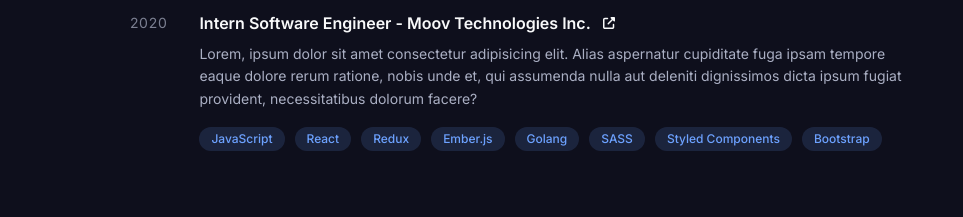
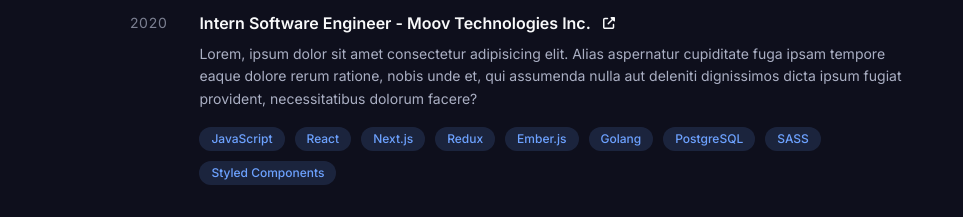
Before and after one commit to Spencer-J-Lee/portfolio-website-v1, a Next.js app: page / in a window 1280 px wide. Shown: the part 1860-2077 px from the top of the page, without its empty margins (158-1121 px from the left). Built offline with nearby package versions, Linux system fonts and the light colour scheme.

Commit message:
Create exp variables for consistency

```diff
--- /dev/null
+++ b/src/components/experience/constants.ts
@@ -0,0 +1,25 @@
+export const SKILLS = {
+  JAVASCRIPT: "JavaScript",
+  TYPESCRIPT: "TypeScript",
+  REACT: "React",
+  NEXTJS: "Next.js",
+  REDUX: "Redux",
+  GOLANG: "Golang",
+  POSTGRESQL: "PostgreSQL",
+  JEST: "Jest",
+  REACT_TESTING_LIBRARY: "React Testing Library",
+  TAILWINDCSS: "TailwindCSS",
+  MATERIAL_UI: "Material-UI",
+  STORYBOOK: "Storybook",
+  LOOKER: "Looker",
+  EMBERJS: "Ember.js",
+  BOOTSTRAP: "Bootstrap",
+  CONTENTFUL: "Contentful",
+  METABASE: "Metabase",
+  SASS: "SASS",
+  STYLED_COMPONENTS: "Styled Components",
+} as const;
+
+export const COMPANIES = {
+  MOOV: "Moov Technologies Inc.",
+} as const;
--- a/src/components/experience/data.ts
+++ b/src/components/experience/data.ts
@@ -1,34 +1,36 @@
+import { COMPANIES, SKILLS } from "./constants";
+
 interface ExperienceData {
   title: string;
   company: string;
   description: string;
   dateStr: string;
   link: string;
-  skills: string[];
+  skills: (typeof SKILLS)[keyof typeof SKILLS][];
 }
 
 export const experienceData: ExperienceData[] = [
   {
     title: "Software Engineer",
-    company: "Moov Technologies Inc.",
+    company: COMPANIES.MOOV,
     description:
       "Lorem, ipsum dolor sit amet consectetur adipisicing elit. Alias aspernatur cupiditate fuga ipsam tempore eaque dolore rerum ratione, nobis unde et, qui assumenda nulla aut deleniti dignissimos dicta ipsum fugiat provident, necessitatibus dolorum facere?",
     dateStr: "2022 — 2024",
-    link: "",
+    link: "https://moov.co/search?search_flow_type=text",
     skills: [
-      "JavaScript",
-      "TypeScript",
-      "React",
-      "Next.js",
-      "Redux",
-      "Golang",
-      "PostgreSQL",
-      "Jest",
-      "React Testing Library",
-      "TailwindCSS",
-      "Material-UI",
-      "Storybook",
-      "Looker",
+      SKILLS.JAVASCRIPT,
+      SKILLS.TYPESCRIPT,
+      SKILLS.REACT,
+      SKILLS.NEXTJS,
+      SKILLS.REDUX,
+      SKILLS.GOLANG,
+      SKILLS.POSTGRESQL,
+      SKILLS.JEST,
+      SKILLS.REACT_TESTING_LIBRARY,
+      SKILLS.TAILWINDCSS,
+      SKILLS.MATERIAL_UI,
+      SKILLS.STORYBOOK,
+      SKILLS.LOOKER,
     ],
   },
   {
@@ -37,23 +39,23 @@ export const experienceData: ExperienceData[] = [
     description:
       "Lorem, ipsum dolor sit amet consectetur adipisicing elit. Alias aspernatur cupiditate fuga ipsam tempore eaque dolore rerum ratione, nobis unde et, qui assumenda nulla aut deleniti dignissimos dicta ipsum fugiat provident, necessitatibus dolorum facere?",
     dateStr: "2020 — 2022",
-    link: "",
+    link: "https://moov.co/sell",
     skills: [
-      "JavaScript",
-      "TypeScript",
-      "React",
-      "Next.js",
-      "Redux",
-      "Ember.js",
-      "Golang",
-      "PostgreSQL",
-      "Jest",
-      "React Testing Library",
-      "TailwindCSS",
-      "Bootstrap",
-      "Material-UI",
-      "Contentful",
-      "Metabase",
+      SKILLS.JAVASCRIPT,
+      SKILLS.TYPESCRIPT,
+      SKILLS.REACT,
+      SKILLS.NEXTJS,
+      SKILLS.REDUX,
+      SKILLS.EMBERJS,
+      SKILLS.GOLANG,
+      SKILLS.POSTGRESQL,
+      SKILLS.JEST,
+      SKILLS.REACT_TESTING_LIBRARY,
+      SKILLS.TAILWINDCSS,
+      SKILLS.BOOTSTRAP,
+      SKILLS.MATERIAL_UI,
+      SKILLS.CONTENTFUL,
+      SKILLS.METABASE,
     ],
   },
   {
@@ -62,16 +64,17 @@ export const experienceData: ExperienceData[] = [
     description:
       "Lorem, ipsum dolor sit amet consectetur adipisicing elit. Alias aspernatur cupiditate fuga ipsam tempore eaque dolore rerum ratione, nobis unde et, qui assumenda nulla aut deleniti dignissimos dicta ipsum fugiat provident, necessitatibus dolorum facere?",
     dateStr: "2020",
-    link: "",
+    link: "https://www.moov.co",
     skills: [
-      "JavaScript",
-      "React",
-      "Redux",
-      "Ember.js",
-      "Golang",
-      "SASS",
-      "Styled Components",
-      "Bootstrap",
+      SKILLS.JAVASCRIPT,
+      SKILLS.REACT,
+      SKILLS.NEXTJS,
+      SKILLS.REDUX,
+      SKILLS.EMBERJS,
+      SKILLS.GOLANG,
+      SKILLS.POSTGRESQL,
+      SKILLS.SASS,
+      SKILLS.STYLED_COMPONENTS,
     ],
   },
 ];
```
